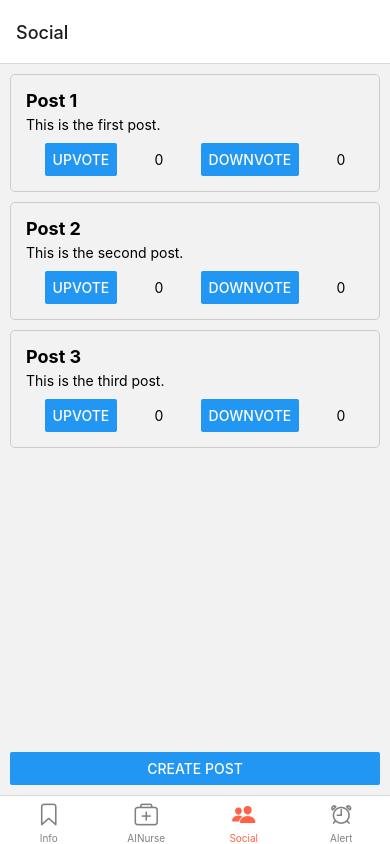
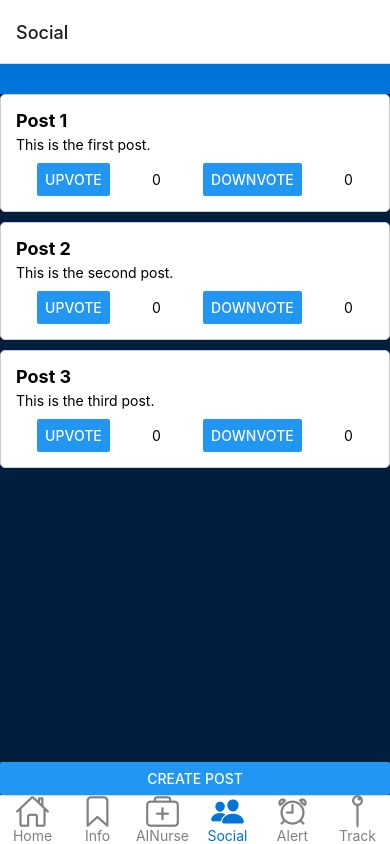
Before and after one commit to nachiketanalin/hackathon, a React Native app in the folder dementia-data-client/: screen /Social in a window 390 px wide. Built offline with nearby package versions, Linux system fonts and the light colour scheme; no server answers.

Commit message:
Final App

```diff
--- a/dementia-data-client/App.js
+++ b/dementia-data-client/App.js
@@ -1,12 +1,13 @@
-// App.js
 import * as React from 'react';
 import { NavigationContainer } from '@react-navigation/native';
 import { createBottomTabNavigator } from '@react-navigation/bottom-tabs';
+import Home from './screens/Home';
 import Info from './screens/Info';
 import AINurse from './screens/AINurse';
 import Social from './screens/Social';
 import Alert from './screens/Alert';
 import { Ionicons } from '@expo/vector-icons';
+import ProximityAlarm from './screens/ProximityAlarm';
 
 const Tab = createBottomTabNavigator();
 
@@ -18,29 +19,35 @@ function App() {
           tabBarIcon: ({ focused, color, size }) => {
             let iconName;
 
-            if (route.name === 'Info') {
-              iconName = focused
-                ? 'bookmark'
-                : 'bookmark-outline';
+            if (route.name === 'Home') {
+              iconName = focused ? 'home' : 'home-outline';
+            } else if (route.name === 'Info') {
+              iconName = focused ? 'bookmark' : 'bookmark-outline';
             } else if (route.name === 'AINurse') {
               iconName = focused ? 'medkit' : 'medkit-outline';
             } else if (route.name === 'Social') {
               iconName = focused ? 'people' : 'people-outline';
-            } else if (route.name == 'Alert') {
+            } else if (route.name === 'Alert') {
               iconName = focused ? 'alarm' : 'alarm-outline';
+            } else if (route.name === 'Track') {
+              iconName = focused ? 'pin' : 'pin-outline';
             }
 
-            // You can return any component that you like here!
-            return <Ionicons name={iconName} size={size} color={color} />;
+            return <Ionicons name={iconName} size={size + 10} color={color} />; // Increase icon size
           },
-          tabBarActiveTintColor: 'tomato',
+          tabBarActiveTintColor: '#0074D9',
           tabBarInactiveTintColor: 'gray',
+          tabBarLabelStyle: {
+            fontSize: 14, // Increase label size
+          },
         })}
       >
+        <Tab.Screen name="Home" component={Home} />
         <Tab.Screen name="Info" component={Info} />
         <Tab.Screen name="AINurse" component={AINurse} />
         <Tab.Screen name="Social" component={Social} />
-        <Tab.Screen name="Alert" component={Alert}/>
+        <Tab.Screen name="Alert" component={Alert} />
+        <Tab.Screen name="Track" component={ProximityAlarm} />
       </Tab.Navigator>
     </NavigationContainer>
   );
--- a/dementia-data-client/package.json
+++ b/dementia-data-client/package.json
@@ -16,11 +16,14 @@
     "axios": "^1.7.2",
     "expo": "~51.0.21",
     "expo-av": "^14.0.6",
+    "expo-location": "^17.0.1",
     "expo-status-bar": "~1.12.1",
     "expo-web-browser": "^13.0.3",
     "react": "18.2.0",
     "react-dom": "18.2.0",
     "react-native": "0.74.3",
+    "react-native-maps": "^1.15.6",
+    "react-native-modal": "^13.0.1",
     "react-native-safe-area-context": "4.10.5",
     "react-native-screens": "3.31.1",
     "react-native-web": "~0.19.10",
--- /dev/null
+++ b/dementia-data-client/screens/Home.js
@@ -0,0 +1,92 @@
+import React, { useEffect, useState } from 'react';
+import { View, Text, StyleSheet, Image } from 'react-native';
+import axios from 'axios';
+
+// Dummy data as a single string
+const dummyTip = "Remember to take breaks and stretch during long work sessions.";
+
+const Home = () => {
+  const [tip, setTip] = useState('');
+
+  useEffect(() => {
+    fetchTip();
+  }, []);
+
+  const fetchTip = async () => {
+    try {
+      // Uncomment and replace with actual API call when ready
+      const response = await axios.get('https://flask-app-service-x4rxrrxcfq-ey.a.run.app/tips');
+      setTip(response.data.response);
+
+      // Using dummy data for now
+      // setTip(dummyTip);
+    } catch (error) {
+      console.error('Error fetching tip:', error);
+      setTip(dummyTip); // Use dummy data in case of error
+    }
+  };
+
+  return (
+    <View style={styles.container}>
+      <Image
+        source={require('../assets/logo.png')}
+        style={styles.logo}
+        resizeMode='contain' // Ensure the logo scales properly without getting cut off
+      />
+      <Text style={styles.subheading}>Tip of the Day</Text>
+      <View style={styles.tipContainer}>
+        <Text style={styles.tipText}>{tip}</Text>
+      </View>
+    </View>
+  );
+};
+
+const styles = StyleSheet.create({
+  container: {
+    flex: 1,
+    padding: 20,
+    backgroundColor: '#001f3f',
+    alignItems: 'center', // Center items horizontally
+  },
+  logo: {
+    width: '80%', // Adjust width to fit within the container
+    height: undefined, // Height will adjust based on aspect ratio
+    aspectRatio: 1, // Maintain aspect ratio of the logo
+    marginBottom: 20, // Space below the logo
+  },
+  heading: {
+    fontSize: 32,
+    fontWeight: 'bold',
+    color: '#ffffff',
+    marginBottom: 10,
+    textAlign: 'center',
+  },
+  subheading: {
+    fontSize: 22,
+    fontWeight: '600',
+    color: '#ffffff',
+    marginBottom: 20,
+    textAlign: 'center',
+  },
+  tipContainer: {
+    backgroundColor: '#ffffff',
+    borderRadius: 12,
+    padding: 20,
+    marginBottom: 20,
+    shadowColor: '#000',
+    shadowOffset: { width: 0, height: 2 },
+    shadowOpacity: 0.1,
+    shadowRadius: 8,
+    elevation: 5, // For Android shadow
+    width: '100%', // Full width of the container
+    maxWidth: 400, // Optional: Max width for larger screens
+  },
+  tipText: {
+    fontSize: 18,
+    color: '#001f3f',
+    textAlign: 'center',
+    lineHeight: 24,
+  },
+});
+
+export default Home;
--- a/dementia-data-client/screens/Info.js
+++ b/dementia-data-client/screens/Info.js
@@ -1,6 +1,9 @@
 import React, { useEffect, useState } from 'react';
-import { View, Text, TouchableOpacity, FlatList, StyleSheet } from 'react-native';
+import { View, Text, TouchableOpacity, FlatList, StyleSheet, Button, Linking } from 'react-native';
 import YoutubePlayer from 'react-native-youtube-iframe';
+import axios from 'axios'
+
+const API_ENDPOINT_URL = 'https://flask-app-service-x4rxrrxcfq-ey.a.run.app'
 
 // Dummy data (replace with data fetched from your backend)
 const dummyVideos = [
@@ -17,18 +20,54 @@ const Info = () => {
   const [videos, setVideos] = useState([]);
   const [articles, setArticles] = useState([]);
   const [showVideos, setShowVideos] = useState(false);
+  const [showArticles, setShowArticles] = useState(false); // New state for articles
   const [selectedVideo, setSelectedVideo] = useState(null);
   const [playerReady, setPlayerReady] = useState(false); // Track if the player is ready
 
   useEffect(() => {
     // Replace with actual API calls to fetch videos and articles
-    setVideos(dummyVideos);
-    setArticles(dummyArticles);
+    fetchVideos();
+    fetchArticles();
   }, []);
+
+  const openLink = async (url) => {
+    try {
+      const supported = await Linking.canOpenURL(url);
+      if (supported) {
+        await Linking.openURL(url);
+      } else {
+        console.log("Don't know how to open URI: " + url);
+      }
+    } catch (error) {
+      console.error('An error occurred', error);
+    }
+  };
+
+
+  const fetchVideos = async () => {
+    const response = await axios(`${API_ENDPOINT_URL}/video`);
+    setVideos(response.data.response)
+  };
+  const fetchArticles = async () => {
+    const response = await axios(`${API_ENDPOINT_URL}/text`);
+    setArticles(response.data.response)
+  };
 
   const toggleVideos = () => {
     setShowVideos(!showVideos);
+    if (!showVideos) {
+      setShowArticles(false);
+    }
   };
+
+  const toggleArticles = () => {
+    setShowArticles(!showArticles);
+    if (!showArticles) {
+      closeVideo();
+      setShowVideos(false);
+    }
+  };
+
 
   const playVideo = (videoId) => {
     setSelectedVideo(videoId);
@@ -50,13 +89,17 @@ const Info = () => {
   return (
     <View style={styles.container}>
       <TouchableOpacity style={styles.sectionHeader} onPress={toggleVideos}>
-        <Text style={styles.sectionTitle}>Videos</Text>
-      </TouchableOpacity>
+  <View style={styles.sectionHeaderContent}>
+    <Text style={styles.sectionTitle}>Videos</Text>
+    <Text style={styles.toggleIcon}>{showVideos ? '-' : '+'}</Text>
+  </View>
+</TouchableOpacity>
+
       {showVideos && (
         <FlatList
           data={videos}
           renderItem={({ item }) => (
-            <TouchableOpacity style={styles.itemContainer} onPress={() => playVideo(item.videoId)}>
+            <TouchableOpacity style={styles.itemContainer} onPress={() => playVideo(item.id)}>
               <Text style={styles.itemText}>{item.title}</Text>
             </TouchableOpacity>
           )}
@@ -75,21 +118,27 @@ const Info = () => {
             onError={(error) => console.error('Error:', error)}
           />
           <TouchableOpacity style={styles.closeButton} onPress={closeVideo}>
-            <Text style={styles.closeButtonText}>Close Video</Text>
+            <Text style={styles.closeButtonText}>X</Text>
           </TouchableOpacity>
         </View>
       )}
 
-      <TouchableOpacity style={styles.sectionHeader} onPress={toggleVideos}>
-        <Text style={styles.sectionTitle}>Articles</Text>
-      </TouchableOpacity>
-      {!showVideos && (
+<TouchableOpacity style={styles.sectionHeader} onPress={toggleArticles}>
+  <View style={styles.sectionHeaderContent}>
+    <Text style={styles.sectionTitle}>Articles</Text>
+    <Text style={styles.toggleIcon}>{showArticles ? '-' : '+'}</Text>
+  </View>
+</TouchableOpacity>
+      {showArticles && (
         <FlatList
           data={articles}
           renderItem={({ item }) => (
             <View style={styles.itemContainer}>
-              <Text style={styles.itemText}>{item.title}</Text>
-              <Text>{item.content}</Text>
+              <Button
+                key={item.id}
+                title={item.title}
+                onPress={() => openLink(item.url)}
+              />
             </View>
           )}
           keyExtractor={(item) => item.id}
@@ -104,17 +153,33 @@ const styles = StyleSheet.create({
   container: {
     flex: 1,
     padding: 10,
-    backgroundColor: '#f0f0f0',
+    backgroundColor: '#001f3f', // Dark blue background
   },
   sectionHeader: {
-    backgroundColor: '#e0e0e0',
-    paddingVertical: 10,
-    paddingHorizontal: 15,
+    backgroundColor: '#0074D9', // Lighter dark blue for section headers
+    paddingVertical: 12,
+    paddingHorizontal: 20,
+    borderRadius: 8, // Rounded corners
     marginBottom: 10,
+    flexDirection: 'row',
+    justifyContent: 'space-between',
+    alignItems: 'center',
+  },
+  sectionHeaderContent: {
+    flexDirection: 'row',
+    justifyContent: 'space-between',
+    alignItems: 'center',
+    width: '100%',
   },
   sectionTitle: {
     fontSize: 18,
     fontWeight: 'bold',
+    color: '#ffffff', // White text for better contrast
+  },
+  toggleIcon: {
+    fontSize: 18,
+    fontWeight: 'bold',
+    color: '#ffffff', // White text for better contrast
   },
   listContainer: {
     flexGrow: 1,
@@ -124,18 +189,24 @@ const styles = StyleSheet.create({
     borderRadius: 8,
     padding: 15,
     marginBottom: 10,
+    shadowColor: '#000',
+    shadowOffset: { width: 0, height: 2 },
+    shadowOpacity: 0.1,
+    shadowRadius: 4,
+    elevation: 3, // Add elevation for Android shadow
   },
   itemText: {
     fontSize: 16,
     fontWeight: 'bold',
     marginBottom: 5,
+    color: '#001f3f', // Dark blue text color
   },
   // videoPlayer: {
   //   backgroundColor: '#000000',
   //   alignItems: 'center',
   //   justifyContent: 'center',
   //   position: 'relative',
-  //   paddingBottom: 10, // Add padding to prevent overlap with close button
+  //   paddingVertical: 20, // Add padding to prevent overlap with close button
   // },
   closeButton: {
     position: 'absolute',
@@ -143,119 +214,17 @@ const styles = StyleSheet.create({
     right: 10,
     backgroundColor: 'rgba(255, 255, 255, 0.8)', // Semi-transparent white background
     padding: 10,
-    borderRadius: 5,
+    borderRadius: 50, // Circular button
+    elevation: 5, // Add elevation for Android shadow
   },
   closeButtonText: {
-    fontSize: 16,
+    fontSize: 14,
     fontWeight: 'bold',
-    color: '#000000',
+    color: '#0074D9', // Lighter dark blue for text
   },
 });
-
-export default Info;
 
 
 
 
-
-
-// const Info = () => {
-//   const [videos, setVideos] = useState([]);
-//   const [articles, setArticles] = useState([]);
-//   const [showVideos, setShowVideos] = useState(false);
-//   const [selectedVideo, setSelectedVideo] = useState(null);
-//   const [expandedSection, setExpandedSection] = useState(null);
-
-//   useEffect(()=>{
-//     fetchData();
-//   }, []);
-
-//   const fetchData = async() => {
-//     try {
-//       const v_response = await axios.get('http://127.0.0.1:5000/video');
-//       // const v_data = await v_response.json();
-//       // console.log(v_data.response);
-//       // console.log(v_response.data.response);
-//       // setVideos(v_response.data.response);
-//       setVideos(dummyVideos);
-//       // const a_response = await fetch('http://127.0.0.1:5000/text');
-//       // const a_data = await a_response.json();
-//       const a_response = await axios.get('http://127.0.0.1:5000/text');
-//       setArticles(a_response.data.response);
-//     } catch (error) {
-//       console.error('Error fetching data: ', error);
-//     }
-//   }
-
-//   const toggleSection = (section) => {
-//     if (expandedSection === section) {
-//       setExpandedSection(null);
-//     } else {
-//       setExpandedSection(section);
-//     }
-//   };
-
-//   const openLink = (url) => {
-//     Linking.openURL(url);
-//   };
-
-//   return (
-//     <View style={styles.container}>
-//       <TouchableOpacity onPress={() => toggleSection('videos')}>
-//         <Text style={styles.sectionTitle}>Videos</Text>
-//       </TouchableOpacity>
-//       {expandedSection === 'videos' && (
-//         <View>
-//           {videos.map((video, index) => (
-//             <YoutubePlayer
-//               key={index}
-//               height={300}
-//               play={false}
-//               videoId={video.videoId}
-//             />
-//           ))}
-//         </View>
-//       )}
-
-//       <TouchableOpacity onPress={() => toggleSection('articles')}>
-//         <Text style={styles.sectionTitle}>Articles</Text>
-//       </TouchableOpacity>
-//       {expandedSection === 'articles' && (
-//         <View>
-//         {articles.map((article, index) => (
-//           <TouchableOpacity
-//             key={`video_${index}`}
-//             style={styles.itemContainer}
-//             onPress={() => openLink(article)}
-//           >
-//             <Text style={styles.itemTitle}>{article}</Text>
-//           </TouchableOpacity>
-//         ))}
-//       </View>
-//       )}
-//     </View>
-//   );
-// };
-
-// const styles = StyleSheet.create({
-//   container: {
-//     flex: 1,
-//     padding: 20,
-//   },
-//   sectionTitle: {
-//     fontSize: 20,
-//     marginBottom: 10,
-//   },
-//   itemContainer: {
-//     marginBottom: 20,
-//     backgroundColor: '#f0f0f0',
-//     padding: 10,
-//     borderRadius: 5,
-//   },
-//   itemTitle: {
-//     fontSize: 18,
-//     fontWeight: 'bold',
-//   },
-// });
-
-// export default Info;
+export default Info;
--- a/dementia-data-client/screens/ProximityAlarm.js
+++ b/dementia-data-client/screens/ProximityAlarm.js
@@ -4,10 +4,9 @@ import MapView, { Marker, Polyline } from 'react-native-maps';
 import * as Location from 'expo-location';
 import { Audio } from 'expo-av';
 
-// Predefined location in Pune
 const predefinedLocation = {
-  latitude: 18.51325971882564,
-  longitude: 73.92424569520534,
+  latitude: 37.79571379442852,
+  longitude: -122.39357068465881,
 };
 
 function ProximityAlarm() {
--- a/dementia-data-client/screens/Social.js
+++ b/dementia-data-client/screens/Social.js
@@ -1,5 +1,5 @@
 import React, { useState } from 'react';
-import { View, Text, Button, FlatList, TouchableOpacity, StyleSheet } from 'react-native';
+import { View, Text, Button, FlatList, TouchableOpacity, StyleSheet, SafeAreaView } from 'react-native';
 import CreatePostModal from './CreatePostModal';
 import PostDetailModal from './PostDetailModal';
 
@@ -108,7 +108,9 @@ const Social = () => {
   );
 
   return (
-    <View style={styles.container}>
+    <SafeAreaView style={styles.container}>
+      <View style={styles.header}>
+      </View>
       <FlatList
         data={posts}
         renderItem={renderItem}
@@ -133,14 +135,25 @@ const Social = () => {
           onAddReply={handleAddReply}
         />
       )}
-    </View>
+    </SafeAreaView>
   );
 };
 
 const styles = StyleSheet.create({
   container: {
     flex: 1,
-    padding: 10,
+    backgroundColor: '#001f3f', // Background color
+  },
+  header: {
+    backgroundColor: '#0074D9', // Header color
+    padding: 15,
+    alignItems: 'center',
+    justifyContent: 'center',
+  },
+  headerText: {
+    color: '#fff',
+    fontSize: 20,
+    fontWeight: 'bold',
   },
   post: {
     padding: 15,
@@ -148,6 +161,7 @@ const styles = StyleSheet.create({
     borderColor: '#ccc',
     borderRadius: 5,
     marginBottom: 10,
+    backgroundColor: '#fff', // Background color for post cards
   },
   postTitle: {
     fontSize: 18,
```
Also changed, not shown: dementia-data-client/screens/PostDetailModal.js (line endings or trailing spaces), 1 other file (tests, documents, lock files or other folders).
